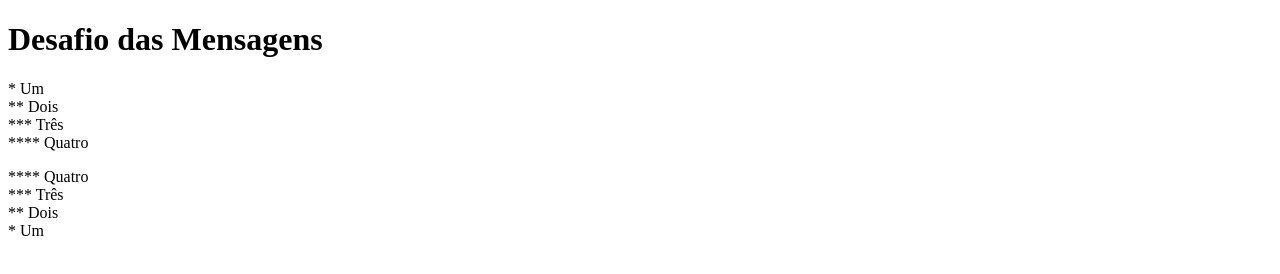
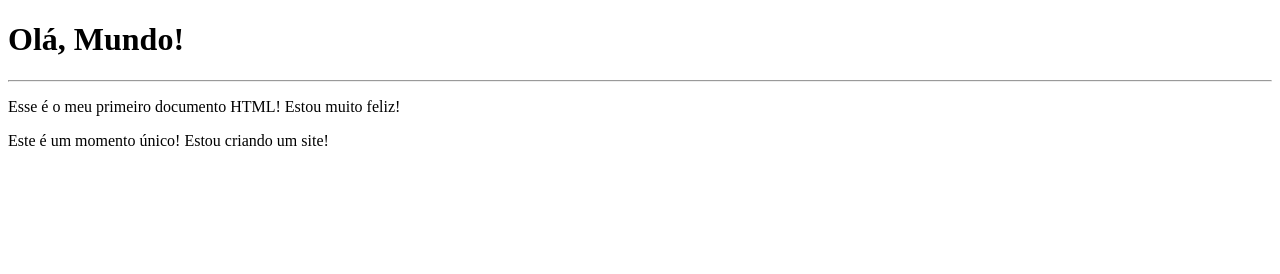
Before and after one commit to arthurrodrigues1/estudos, a plain HTML site: page exercicios/ex001/index.html in a window 1280 px wide. Drawn offline with Linux system fonts and the light colour scheme.

Commit message:
reparando o exercicio que eu coloq

```diff
--- a/exercicios/ex001/index.html
+++ b/exercicios/ex001/index.html
@@ -3,22 +3,12 @@
 <head>
     <meta charset="UTF-8">
     <meta name="viewport" content="width=device-width, initial-scale=1.0">
-    <title>Mensagens</title>
-    <link rel="shortcut icon" href="favicon.ico" type="image/x-icon">
+    <title>Meu primeiro exercício</title>
 </head>
 <body>
-    <h1>Desafio das Mensagens</h1>
-    <p>
-        * Um <br>
-        ** Dois <br>
-        *** Três <br>
-        **** Quatro <br>
-    </p>
-    <p>
-        **** Quatro <br>
-        *** Três <br>
-        ** Dois <br>
-        * Um <br>
-    </p>
+    <h1>Olá, Mundo!</h1>
+    <hr>
+    <p>Esse é o meu primeiro documento HTML! Estou muito feliz!</p>
+    <p>Este é um momento único! Estou criando um site!</p>
 </body>
 </html>
```
Also changed, not shown: favicon.ico (added).
